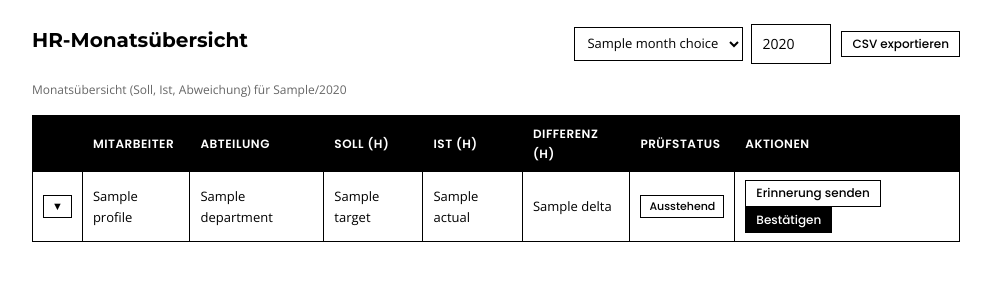
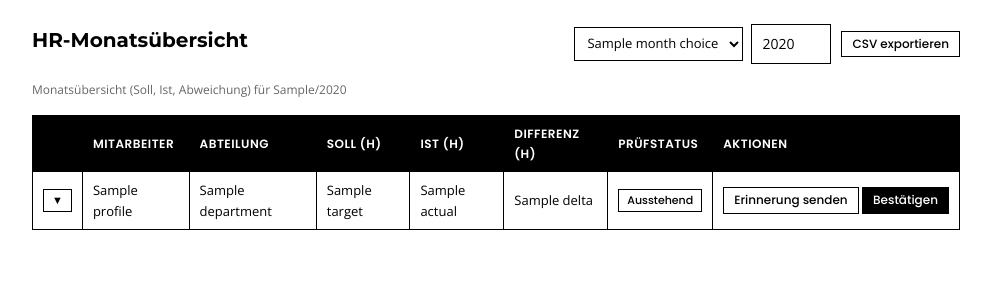
Before and after one commit to mdyasirh/django-app-lo-fi, a Django app: template tracker/templates/hr_dashboard.html in a window 1280 px wide. Shown: the part 51-351 px from the top of the page, without its empty margins (144-1135 px from the left). Run offline with Django 5.2, Linux system fonts and the light colour scheme; the template is opened without the code that fills it: most values are stand-ins (such as "Sample title", 1, 10 or a date in 2020).

Commit message:
Fix HR dashboard action buttons stacking after reminder sent
Agent-Logs-Url: https://github.com/mdyasirh/django-app-lo-fi/sessions/a54b4160-6e7c-4c01-8772-82b6fedd7aa9

Co-authored-by: mdyasirh <267029135+mdyasirh@users.noreply.github.com>

```diff
--- a/tracker/templates/hr_dashboard.html
+++ b/tracker/templates/hr_dashboard.html
@@ -52,7 +52,7 @@
               {% if emp.hr_review.status == 'PENDING' %}Ausstehend{% elif emp.hr_review.status == 'REMINDER_SENT' %}Erinnerung gesendet{% elif emp.hr_review.status == 'REVIEWED' %}Geprüft{% else %}{{ emp.hr_review.status }}{% endif %}
             </span>
           </td>
-          <td>
+          <td style="white-space:nowrap;">
             <button id="reminderBtn-{{ emp.hr_review.pk }}"
                     class="wf-btn wf-btn-sm {% if emp.hr_review.status == 'REMINDER_SENT' %}wf-btn-disabled{% endif %}"
                     onclick="event.stopPropagation(); {% if emp.hr_review.status != 'REMINDER_SENT' %}openReminderModal({{ emp.hr_review.pk }}, '{{ emp.profile }}'){% endif %}"
```
